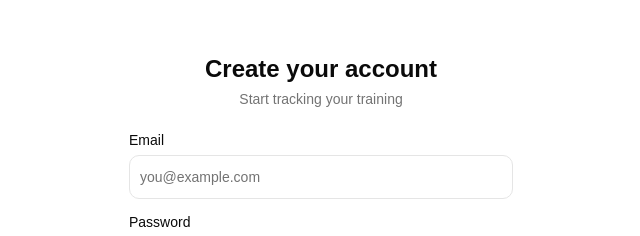
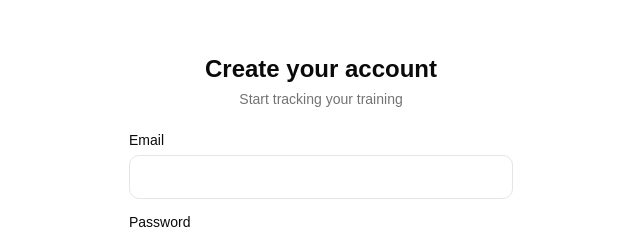
Before and after one commit to cris0001/gym-bro, a React (Vite) app in the folder apps/web/: page /register in a window 1280 px wide. Shown: the part 181-417 px from the top of the page, without its empty margins (319-959 px from the left). Built offline with nearby package versions, Linux system fonts and the light colour scheme; no server answers.

Commit message:
style(web): clear email placeholder in auth forms

```diff
--- a/apps/web/src/features/auth/components/login-form.tsx
+++ b/apps/web/src/features/auth/components/login-form.tsx
@@ -46,7 +46,7 @@ export function LoginForm({ onSuccess }: LoginFormProps) {
                   type="email"
                   inputMode="email"
                   autoComplete="email"
-                  placeholder="you@example.com"
+                  placeholder=""
                   className="h-11"
                   {...field}
                 />
--- a/apps/web/src/features/auth/components/register-form.tsx
+++ b/apps/web/src/features/auth/components/register-form.tsx
@@ -46,7 +46,7 @@ export function RegisterForm({ onSuccess }: RegisterFormProps) {
                   type="email"
                   inputMode="email"
                   autoComplete="email"
-                  placeholder="you@example.com"
+                  placeholder=""
                   className="h-11"
                   {...field}
                 />
```
